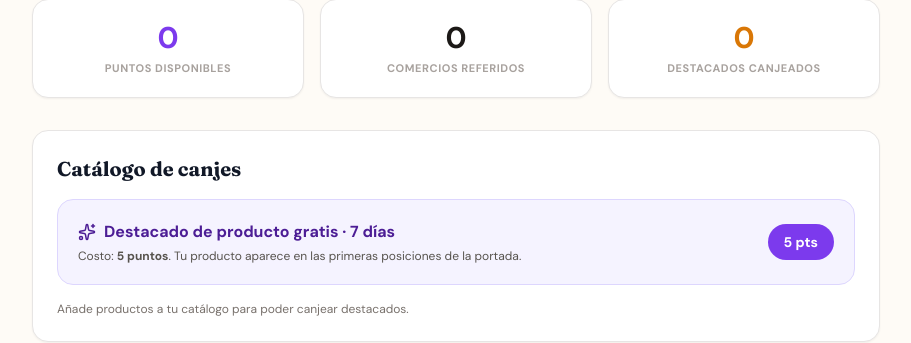
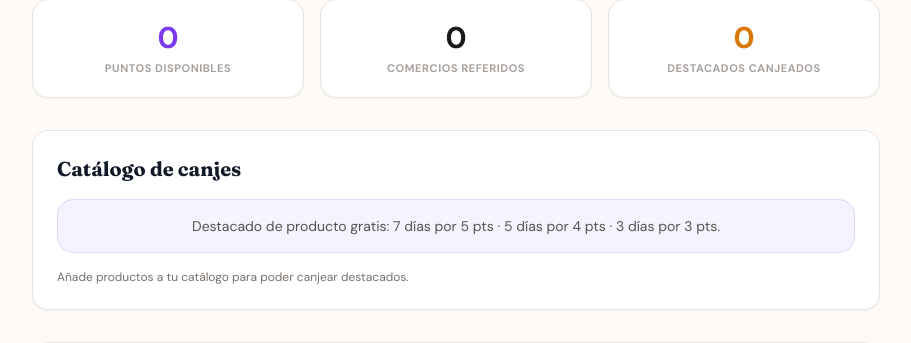
Before and after one commit to yahyadiab666-eng/localis, a Flask app: template templates/comercio_premios.html in a window 1280 px wide. Shown: the part 214-557 px from the top of the page, without its empty margins (184-1095 px from the left). Run offline with Flask 3, Linux system fonts and the light colour scheme; the template is opened without the code that fills it, so the values that code supplies are empty; some libraries are stand-ins or nearby versions.

Commit message:
feat: anadir tiers de canje de puntos (7d/5pts, 5d/4pts, 3d/3pts)

```diff
--- a/backend/referidos.py
+++ b/backend/referidos.py
@@ -10,12 +10,42 @@ no romper el flujo de registro ni el panel del comerciante.
 
 import sqlite3
 
-from backend.boosts import PRECIOS_BOOST_USD, aplicar_boost_en_cursor
+from backend.boosts import aplicar_boost_en_cursor
 from backend.db import get_db_connection
 
 PUNTOS_POR_REFERIDO = 1
+
+# Catálogo de canjes: duración (días) -> puntos requeridos.
+# Se conserva el plan original (5 puntos = 7 días) y se añaden nuevos tiers.
+CANJES_PUNTOS = (
+    {'dias': 7, 'puntos': 5},
+    {'dias': 5, 'puntos': 4},
+    {'dias': 3, 'puntos': 3},
+)
+
+# Compatibilidad con el contrato previo del módulo (tier por defecto).
+DIAS_DESTACADO_PUNTOS = 7
 PUNTOS_POR_DESTACADO = 5
-DIAS_DESTACADO_PUNTOS = 7
+
+# Puntos mínimos para habilitar cualquier canje (el tier más económico).
+PUNTOS_MINIMOS_CANJE = min(tier['puntos'] for tier in CANJES_PUNTOS)
+
+
+def opciones_canje():
+    """Catálogo de canjes disponibles (copia segura para plantillas/JSON)."""
+    return [dict(tier) for tier in CANJES_PUNTOS]
+
+
+def canje_por_dias(dias):
+    """Devuelve el tier ``{'dias', 'puntos'}`` para una duración, o ``None``."""
+    try:
+        dias_int = int(str(dias).strip())
+    except (TypeError, ValueError):
+        return None
+    for tier in CANJES_PUNTOS:
+        if tier['dias'] == dias_int:
+            return dict(tier)
+    return None
 
 
 def _a_int(valor, campo='id'):
@@ -114,6 +144,9 @@ def resumen_premios(comercio_id):
         'referidos_total': 0,
         'referidos': [],
         'canjes_total': 0,
+        # Catálogo completo de tiers + compatibilidad con el tier por defecto.
+        'canjes': opciones_canje(),
+        'puntos_minimos': PUNTOS_MINIMOS_CANJE,
         'puntos_por_destacado': PUNTOS_POR_DESTACADO,
         'dias_destacado': DIAS_DESTACADO_PUNTOS,
     }
@@ -168,19 +201,24 @@ def resumen_premios(comercio_id):
 
 
 def canjear_destacado(comercio_id, producto_id, dias=DIAS_DESTACADO_PUNTOS):
-    """Canjea ``PUNTOS_POR_DESTACADO`` por un destacado gratis del producto.
+    """Canjea el tier de puntos correspondiente a ``dias`` por un destacado gratis.
 
+    Tiers: 7 días = 5 pts · 5 días = 4 pts · 3 días = 3 pts.
     Descuento atómico (solo si hay saldo) + activación del boost en una única
     transacción. Retorna ``(exito, mensaje)``.
     """
     try:
         comercio_id = _a_int(comercio_id, 'comercio_id')
         producto_id = _a_int(producto_id, 'producto_id')
-        dias = _a_int(dias, 'dias')
     except ValueError as error:
         return False, str(error)
-    if dias not in PRECIOS_BOOST_USD:
-        dias = DIAS_DESTACADO_PUNTOS
+
+    # Resuelve el tier por duración; si falta o es inválido, usa el de 7 días.
+    tier = canje_por_dias(dias) or canje_por_dias(DIAS_DESTACADO_PUNTOS)
+    if not tier:
+        return False, 'Canje no válido.'
+    dias = tier['dias']
+    puntos = tier['puntos']
 
     try:
         with get_db_connection() as conexion:
@@ -194,7 +232,7 @@ def canjear_destacado(comercio_id, producto_id, dias=DIAS_DESTACADO_PUNTOS):
                 WHERE id = ? AND COALESCE(puntos, 0) >= ?
                 RETURNING puntos
                 """,
-                (PUNTOS_POR_DESTACADO, comercio_id, PUNTOS_POR_DESTACADO),
+                (puntos, comercio_id, puntos),
             )
             if not cursor.fetchone():
                 conexion.rollback()
@@ -206,7 +244,7 @@ def canjear_destacado(comercio_id, producto_id, dias=DIAS_DESTACADO_PUNTOS):
                 saldo = int(_valor(fila, 'puntos', 0) or 0) if fila else 0
                 return (
                     False,
-                    f'Necesitas {PUNTOS_POR_DESTACADO} puntos para canjear. '
+                    f'Necesitas {puntos} puntos para canjear {dias} días. '
                     f'Tu saldo actual es {saldo}.',
                 )
 
@@ -234,7 +272,7 @@ def canjear_destacado(comercio_id, producto_id, dias=DIAS_DESTACADO_PUNTOS):
                 (
                     comercio_id,
                     producto_id,
-                    PUNTOS_POR_DESTACADO,
+                    puntos,
                     dias,
                     datos['inicio'],
                     datos['fin'],
@@ -244,7 +282,7 @@ def canjear_destacado(comercio_id, producto_id, dias=DIAS_DESTACADO_PUNTOS):
 
         return (
             True,
-            f'¡Destacado gratis por {dias} días canjeado con {PUNTOS_POR_DESTACADO} puntos!',
+            f'¡Destacado gratis por {dias} días canjeado con {puntos} puntos!',
         )
     except Exception as error:
         print(
--- a/main.py
+++ b/main.py
@@ -2267,7 +2267,10 @@ def boost_canjear_puntos():
         return redireccion
 
     producto_id = request.form.get('producto_id')
-    exito, mensaje = canjear_destacado(comercio['id'], producto_id)
+    # El modal usa "dias_puntos" (para no chocar con el selector de pago móvil);
+    # el formulario de la sección Premios usa "dias".
+    dias = request.form.get('dias_puntos') or request.form.get('dias')
+    exito, mensaje = canjear_destacado(comercio['id'], producto_id, dias)
     flash(mensaje, 'exito' if exito else 'error')
     return redirect(url_for('panel_comercio'))
 
--- a/templates/comercio_premios.html
+++ b/templates/comercio_premios.html
@@ -62,25 +62,23 @@
     <!-- Catálogo de canjes -->
     <section class="bg-white rounded-2xl border border-stone-200 p-5 sm:p-6 shadow-sm space-y-4">
       <h2 class="font-display text-xl font-bold text-gray-900">Catálogo de canjes</h2>
-      <div class="rounded-2xl border border-violet-200 bg-violet-50 p-5 flex flex-col sm:flex-row sm:items-center justify-between gap-4">
-        <div class="space-y-1">
-          <p class="font-bold text-violet-900 flex items-center gap-2">
-            <i data-lucide="sparkles" style="width:18px;height:18px;"></i>
-            Destacado de producto gratis · {{ premios.dias_destacado or 7 }} días
-          </p>
-          <p class="text-xs text-stone-600">
-            Costo: <strong>{{ premios.puntos_por_destacado or 5 }} puntos</strong>.
-            Tu producto aparece en las primeras posiciones de la portada.
-          </p>
+      <div class="grid grid-cols-1 sm:grid-cols-3 gap-3">
+        {% for canje in premios.get('canjes', []) %}
+        <div class="rounded-2xl border border-violet-200 bg-violet-50 p-4 flex flex-col items-center text-center gap-1">
+          <i data-lucide="sparkles" class="text-violet-600" style="width:20px;height:20px;"></i>
+          <p class="font-bold text-violet-900">{{ canje.dias }} días de destacado</p>
+          <span class="inline-flex items-center gap-1 rounded-full bg-violet-600 text-white text-xs font-bold px-3 py-1">{{ canje.puntos }} pts</span>
         </div>
-        <span class="shrink-0 inline-flex items-center gap-1 rounded-full bg-violet-600 text-white text-sm font-bold px-4 py-2">
-          {{ premios.puntos_por_destacado or 5 }} pts
-        </span>
+        {% else %}
+        <div class="rounded-2xl border border-violet-200 bg-violet-50 p-4 text-center text-sm text-stone-600 sm:col-span-3">
+          Destacado de producto gratis: 7 días por 5 pts · 5 días por 4 pts · 3 días por 3 pts.
+        </div>
+        {% endfor %}
       </div>
 
       {% if productos %}
       <form action="{{ url_for('boost_canjear_puntos') }}" method="POST" data-loading="true" data-loading-texto="Canjeando…"
-            class="flex flex-col sm:flex-row gap-2 sm:items-center">
+            class="flex flex-col sm:flex-row gap-2 sm:items-center pt-2 border-t border-stone-100">
         <input type="hidden" name="csrf_token" value="{{ csrf_token() }}">
         <select name="producto_id" required
                 class="flex-1 px-4 py-2.5 bg-stone-50 border border-stone-200 rounded-xl text-sm focus:outline-none focus:border-violet-500">
@@ -88,7 +86,13 @@
           <option value="{{ producto.id }}">{{ producto.nombre }}</option>
           {% endfor %}
         </select>
-        {% if (premios.puntos or 0) >= (premios.puntos_por_destacado or 5) %}
+        <select name="dias" required
+                class="sm:w-48 px-4 py-2.5 bg-stone-50 border border-stone-200 rounded-xl text-sm focus:outline-none focus:border-violet-500">
+          {% for canje in premios.get('canjes', []) %}
+          <option value="{{ canje.dias }}">{{ canje.dias }} días — {{ canje.puntos }} pts</option>
+          {% endfor %}
+        </select>
+        {% if (premios.puntos or 0) >= (premios.puntos_minimos or 3) %}
         <button type="submit"
                 class="btn-touch inline-flex items-center justify-center gap-2 bg-violet-600 text-white font-bold px-5 py-2.5 rounded-xl text-sm hover:bg-violet-500 transition">
           <i data-lucide="gift" style="width:16px;height:16px;"></i> Canjear y destacar
@@ -101,6 +105,9 @@
         </button>
         {% endif %}
       </form>
+      <p class="text-[11px] text-stone-400">
+        Si eliges un tier que supera tu saldo, el sistema te avisará sin descontar puntos.
+      </p>
       {% else %}
       <p class="text-xs text-stone-500">Añade productos a tu catálogo para poder canjear destacados.</p>
       {% endif %}
```
Also changed, not shown: templates/comercio.html (+16 -8 lines).
